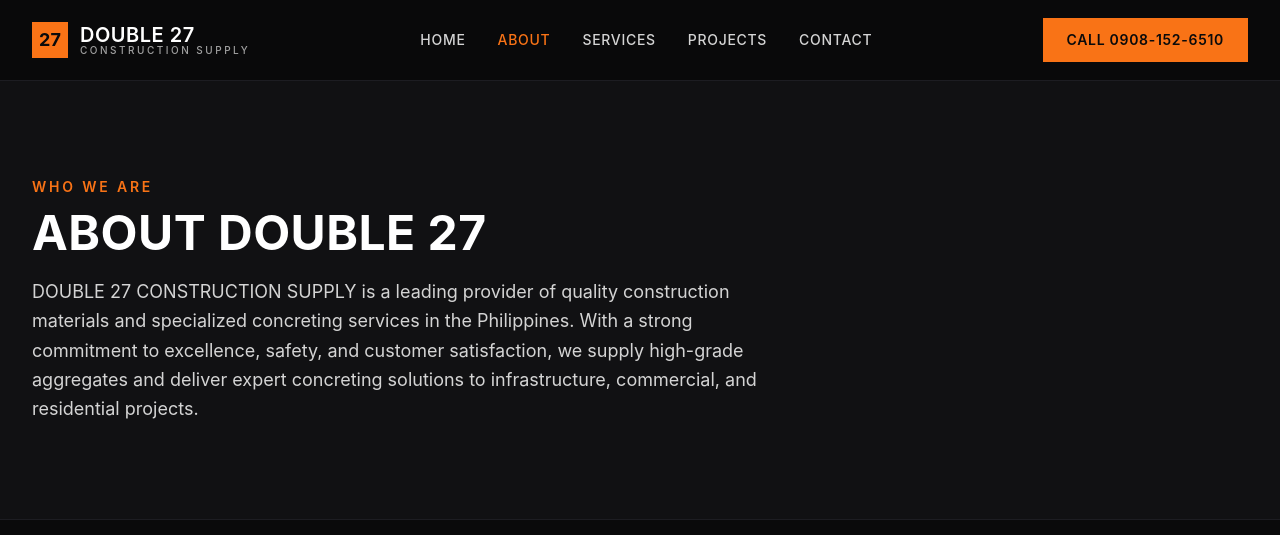
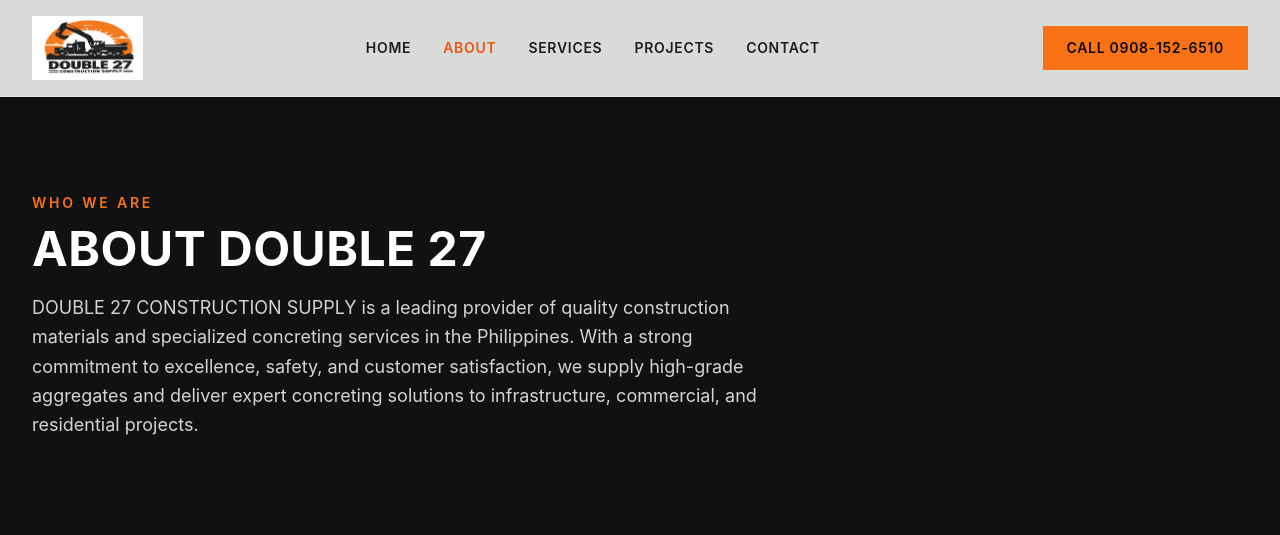
Before and after one commit to LeedoesCodes/double27construction, a Laravel app: page /about in a window 1280 px wide. Shown: the top 535 px of the page. Run offline with Laravel 12, Linux system fonts and the light colour scheme; data comes from the database, SQL or seed files in the repository; style sheets or scripts are compiled from the project's sources; some libraries are stand-ins or nearby versions.

Commit message:
Add company logo to header/footer and favicon
Use the real Double 27 logo: light header bar shows it in true colour,
footer shows it on a white plate, and the truck+sun mark becomes the
favicon. Bundled in seed assets so it deploys.

Co-Authored-By: Claude Opus 4.8 <noreply@anthropic.com>

```diff
--- a/resources/views/components/layout.blade.php
+++ b/resources/views/components/layout.blade.php
@@ -9,6 +9,7 @@
     <meta charset="utf-8">
     <meta name="viewport" content="width=device-width, initial-scale=1">
     <meta name="theme-color" content="#0a0a0b">
+    <link rel="icon" type="image/png" href="{{ asset('favicon.png') }}">
 
     @php($pageTitle = $title !== '' ? $title.' — '.$site->company_name : $site->company_name)
     <title>{{ $pageTitle }}</title>
--- a/resources/views/partials/footer.blade.php
+++ b/resources/views/partials/footer.blade.php
@@ -2,9 +2,8 @@
     <div class="container-x grid gap-10 py-16 sm:grid-cols-2 lg:grid-cols-4">
         {{-- Brand --}}
         <div class="lg:col-span-1">
-            <div class="flex items-center gap-3">
-                <span class="flex h-9 w-9 items-center justify-center bg-hazard-500 font-display text-lg font-bold text-ink-950">27</span>
-                <span class="font-display text-lg font-semibold uppercase tracking-wide text-white">Double 27</span>
+            <div class="inline-block bg-white p-3">
+                <img src="{{ asset('storage/site/logo.png') }}" alt="{{ $site->company_name }}" class="h-16 w-auto">
             </div>
             <p class="mt-4 text-sm leading-relaxed text-neutral-400">
                 {{ $site->tagline ?? 'Quality construction aggregates and expert concreting services in the Philippines.' }}
--- a/resources/views/partials/nav.blade.php
+++ b/resources/views/partials/nav.blade.php
@@ -8,16 +8,12 @@
 
 <header
     id="site-nav"
-    class="sticky top-0 z-50 border-b border-ink-800 bg-ink-950/90 backdrop-blur supports-[backdrop-filter]:bg-ink-950/75"
+    class="sticky top-0 z-50 border-b border-neutral-200 bg-white/95 backdrop-blur supports-[backdrop-filter]:bg-white/85"
 >
-    <div class="container-x flex h-16 items-center justify-between gap-4 sm:h-20">
-        {{-- Brand --}}
-        <a href="{{ route('home') }}" class="flex items-center gap-3">
-            <span class="flex h-9 w-9 items-center justify-center bg-hazard-500 font-display text-lg font-bold text-ink-950">27</span>
-            <span class="font-display text-lg font-semibold uppercase leading-none tracking-wide text-white sm:text-xl">
-                Double 27
-                <span class="block text-[10px] font-medium tracking-[0.25em] text-neutral-400">Construction Supply</span>
-            </span>
+    <div class="container-x flex h-20 items-center justify-between gap-4 sm:h-24">
+        {{-- Brand logo --}}
+        <a href="{{ route('home') }}" class="flex items-center">
+            <img src="{{ asset('storage/site/logo.png') }}" alt="{{ $site->company_name }}" class="h-14 w-auto sm:h-16">
         </a>
 
         {{-- Desktop nav --}}
@@ -26,9 +22,9 @@
                 <a
                     href="{{ route($route) }}"
                     @class([
-                        'font-display text-sm font-medium uppercase tracking-wider transition hover:text-hazard-400',
-                        'text-hazard-500' => request()->routeIs($route),
-                        'text-neutral-300' => ! request()->routeIs($route),
+                        'font-display text-sm font-semibold uppercase tracking-wider transition hover:text-hazard-500',
+                        'text-hazard-600' => request()->routeIs($route),
+                        'text-ink-800' => ! request()->routeIs($route),
                     ])
                 >{{ $label }}</a>
             @endforeach
@@ -47,7 +43,7 @@
             type="button"
             data-nav-toggle
             aria-label="Toggle menu"
-            class="inline-flex h-11 w-11 items-center justify-center border border-ink-700 text-neutral-200 lg:hidden"
+            class="inline-flex h-11 w-11 items-center justify-center border border-neutral-300 text-ink-800 lg:hidden"
         >
             <svg class="h-6 w-6" fill="none" viewBox="0 0 24 24" stroke="currentColor" stroke-width="2">
                 <path stroke-linecap="round" stroke-linejoin="round" d="M4 6h16M4 12h16M4 18h16" />
@@ -56,15 +52,15 @@
     </div>
 
     {{-- Mobile menu --}}
-    <div data-nav-menu class="hidden border-t border-ink-800 bg-ink-950 lg:hidden">
+    <div data-nav-menu class="hidden border-t border-neutral-200 bg-white lg:hidden">
         <nav class="container-x flex flex-col py-4">
             @foreach($navLinks as $route => $label)
                 <a
                     href="{{ route($route) }}"
                     @class([
-                        'border-b border-ink-800/60 py-3 font-display text-sm font-medium uppercase tracking-wider',
-                        'text-hazard-500' => request()->routeIs($route),
-                        'text-neutral-300' => ! request()->routeIs($route),
+                        'border-b border-neutral-100 py-3 font-display text-sm font-semibold uppercase tracking-wider',
+                        'text-hazard-600' => request()->routeIs($route),
+                        'text-ink-800' => ! request()->routeIs($route),
                     ])
                 >{{ $label }}</a>
             @endforeach
```
Also changed, not shown: database/seeders/assets/site/logo.png (added), public/favicon.png (added).
